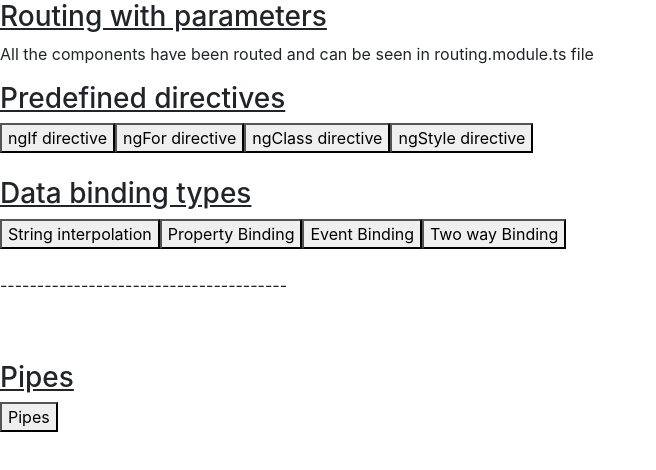
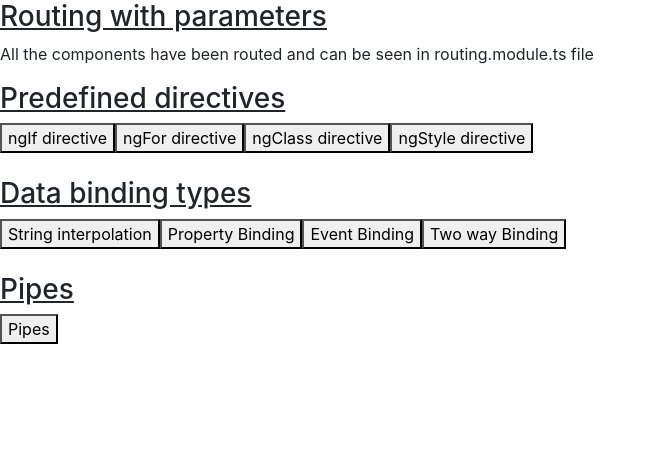
Before and after one commit to Surja1997/angular-fundas, an Angular app: page / in a window 1280 px wide. Shown: the top 470 px of the page, without its empty margins (0-656 px from the left). Built offline with nearby package versions, Linux system fonts and the light colour scheme.

Commit message:
fixed landing page after adding pipes

```diff
--- a/src/app/landing-page/landing-page.component.html
+++ b/src/app/landing-page/landing-page.component.html
@@ -15,9 +15,6 @@
 <button type="button" routerLink="/twoWayBinding">Two way Binding</button>
 <br>
 <br>
-<p>---------------------------------------</p>
-<br>
-<br>
 <h3><u>Pipes</u></h3>
 
 <button type="button" routerLink="/pipes">Pipes</button>
```
